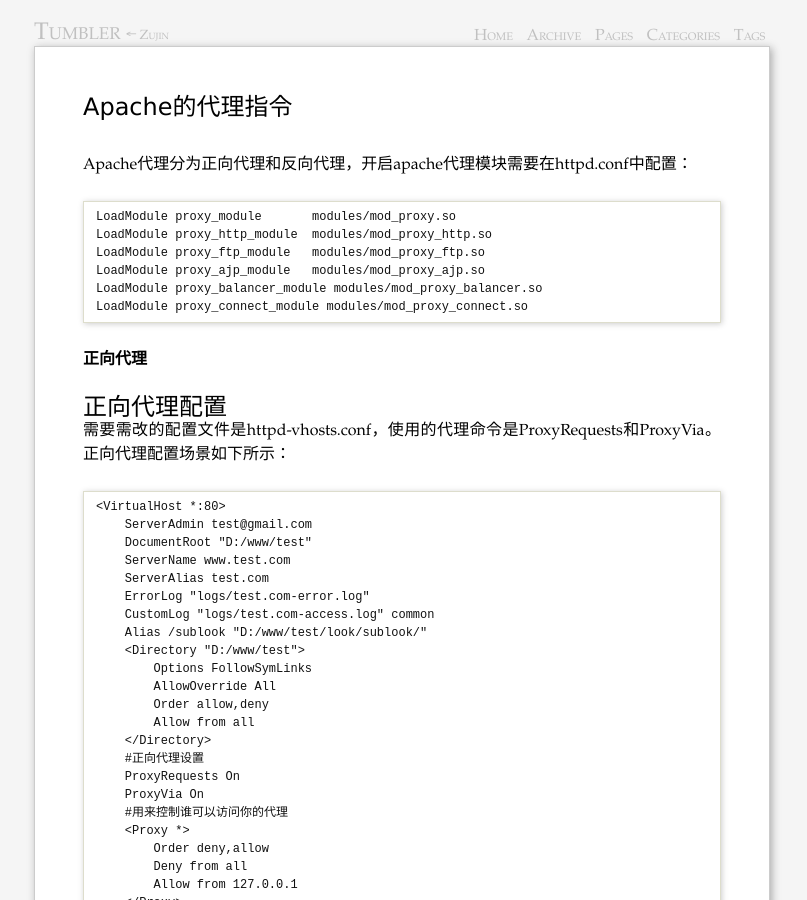
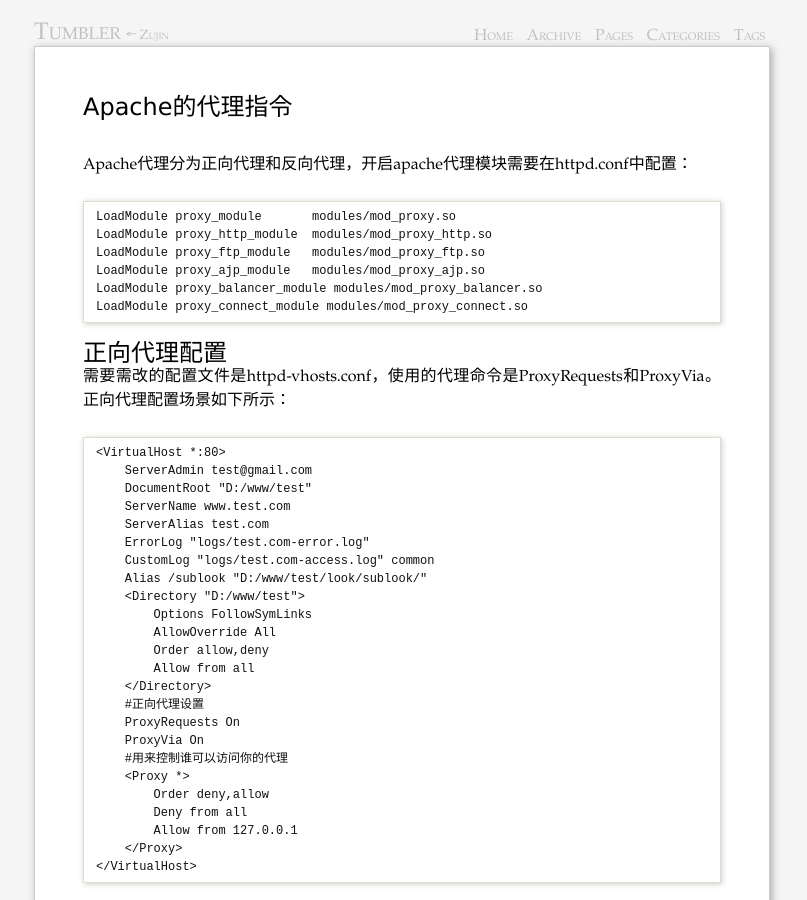
Before and after one commit to yuzujin/yuzujin.github.com, a Jekyll site: the page built from _posts/2016-10-11-apache.md, in a window 1280 px wide and 900 px high. Shown: the whole window, without its empty margins (238-1045 px from the left). Built offline with Jekyll 4.4.1, drawn with Linux system fonts in a browser that asks for light colours.

Commit message:
apache proxy add

````diff
--- a/_posts/2016-10-11-apache.md
+++ b/_posts/2016-10-11-apache.md
@@ -17,9 +17,6 @@ LoadModule proxy_ajp_module   modules/mod_proxy_ajp.so
 LoadModule proxy_balancer_module modules/mod_proxy_balancer.so
 LoadModule proxy_connect_module modules/mod_proxy_connect.so
 ```
-
-
-## 正向代理
 
 
 ### 正向代理配置
@@ -79,7 +76,6 @@ ProxyVia On：控制位于代理服务器链中的代理请求的流向
 
 可以看到，Via：www.test.com，正向代理成功了。
 
-## 反向代理
 
 
 ### 反向代理配置
@@ -176,17 +172,22 @@ www.proxypass.com/proxy/login.php 中有如下代码：
 
 ### 反向代理测试
 
+
 访问 www.test.com/proxy/login.php
 
 Apache将请求交给 www.proxypass.com/proxy/login.php 代理，HTTP请求如图：
 
+
 ![image](https://raw.githubusercontent.com/yuzujin/yuzujin.github.com/master/images/proxy3.jpg)
+
 
 可以发现其实Request中的请求还是 www.test.com 的，但是它确实是由 www.proxypass.com 来处理的
 
 proxypass.com/proxy/login.php 重定向到 proxypass.com/proxy/result.php
 
+
 ![image](https://raw.githubusercontent.com/yuzujin/yuzujin.github.com/master/images/proxy4.jpg)
+
 
 也可以看到请求依然是 www.test.com/proxy/result.php
 
````
